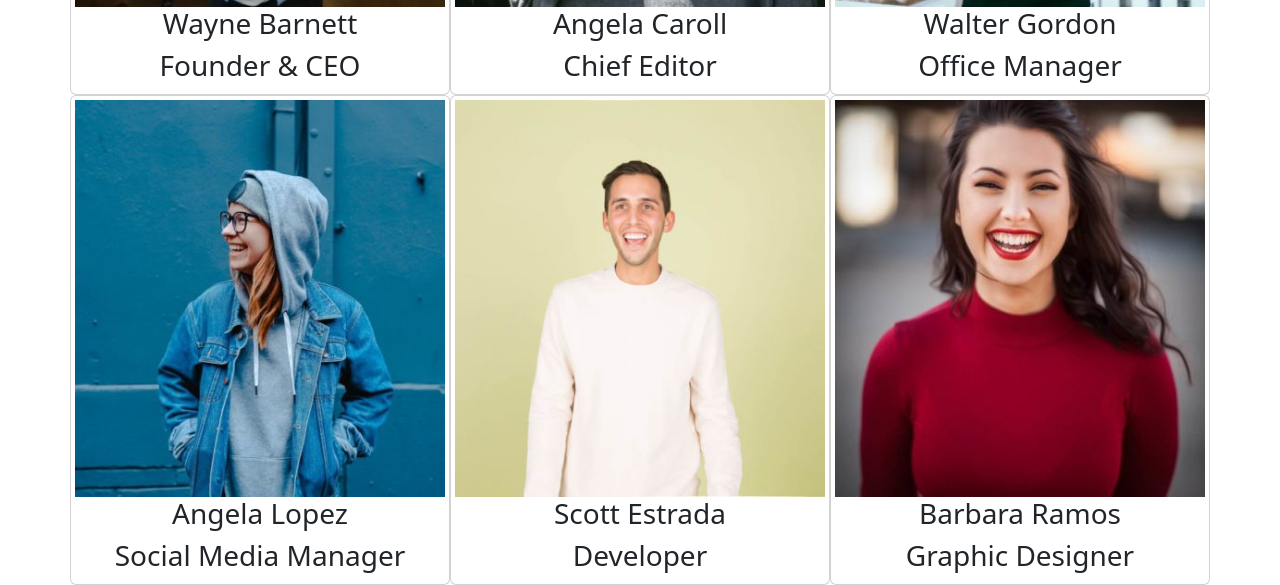
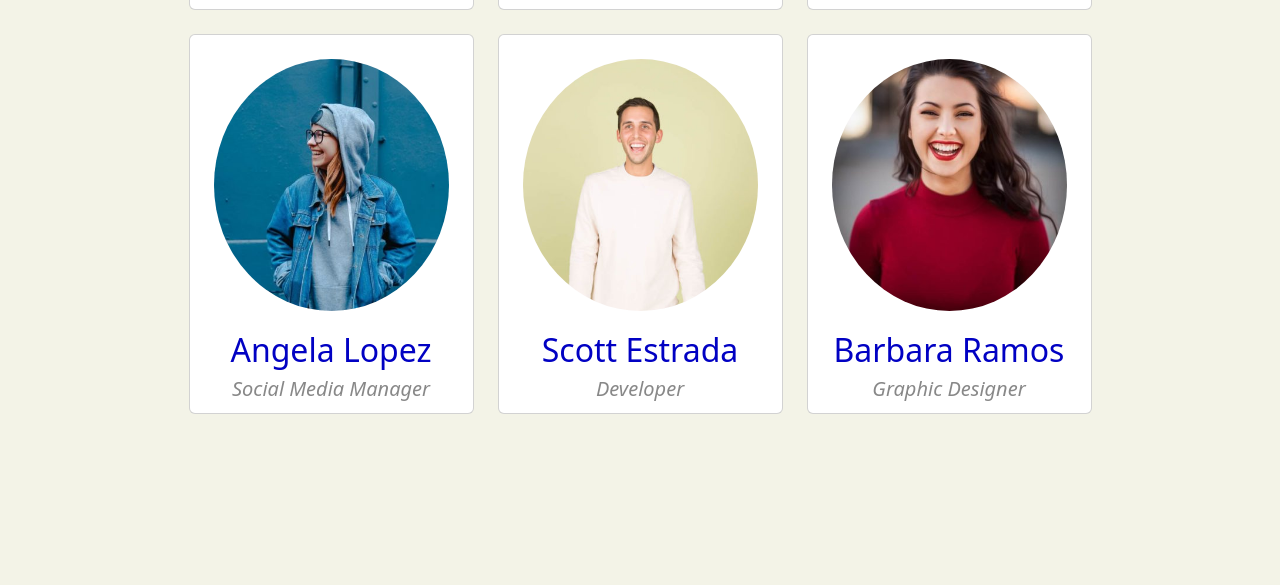
Before and after one commit to stappost/js-our-team, a plain HTML site: page index.html in a window 1280 px wide. Shown: the part 513-1098 px from the top of the page. After the commit the page ends 927 px from the top, so only its background shows below. Drawn offline with nearby package versions, Linux system fonts and the light colour scheme.

Commit message:
styled page with css

```diff
--- a/css/style.css
+++ b/css/style.css
@@ -0,0 +1,27 @@
+*{
+    padding: 0;
+    margin: 0;
+    box-sizing: border-box;
+}
+
+body{
+    background-color: rgb(243, 243, 231);
+}
+
+img{
+    border-radius: 50%;
+    margin: 20px;
+}
+
+.card:hover img{
+    margin: 0;
+}
+
+h2{
+    color: rgb(1, 1, 195);
+}
+
+h5{
+    color: rgb(136, 136, 136);
+    font-style: italic;
+}
--- a/index.html
+++ b/index.html
@@ -9,7 +9,7 @@
 </head>
 <body>
     <div class="container">
-            <div class="row" id="container_cards">
+            <div class="row gap-4 justify-content-center" id="container_cards">
                 <div class="col-12">
                     <div class="text-center mt-3">
                         <h1>Our Team</h1>
--- a/js/script.js
+++ b/js/script.js
@@ -39,11 +39,11 @@ let container_cards = document.getElementById("container_cards");
 for(let i=0; i<dipendenti.length; i++){
     // CREAZIONE CARD
     let card = document.createElement("div");
-    card.classList.add("col-4", "p-1", "card", "text-center");
+    card.classList.add("col-3", "p-1", "card", "text-center");
     // INSERIMENTO DEI DATI IN HTML
     card.innerHTML += `<img src="./img/${dipendenti[i].image}" <br>`;
-    card.innerHTML += `<h3>${dipendenti[i].name}</h3>`;
-    card.innerHTML += `<h3>${dipendenti[i].role}</h3>`;
+    card.innerHTML += `<h2>${dipendenti[i].name}</h2>`;
+    card.innerHTML += `<h5>${dipendenti[i].role}</h5>`;
 
     console.log(dipendenti[i].name);
     console.log(dipendenti[i].role);
```
